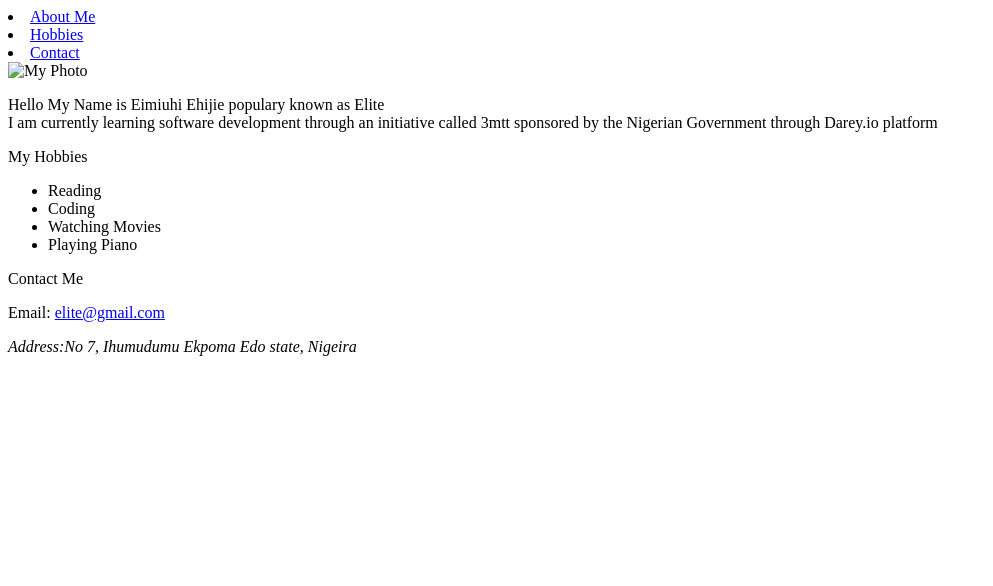
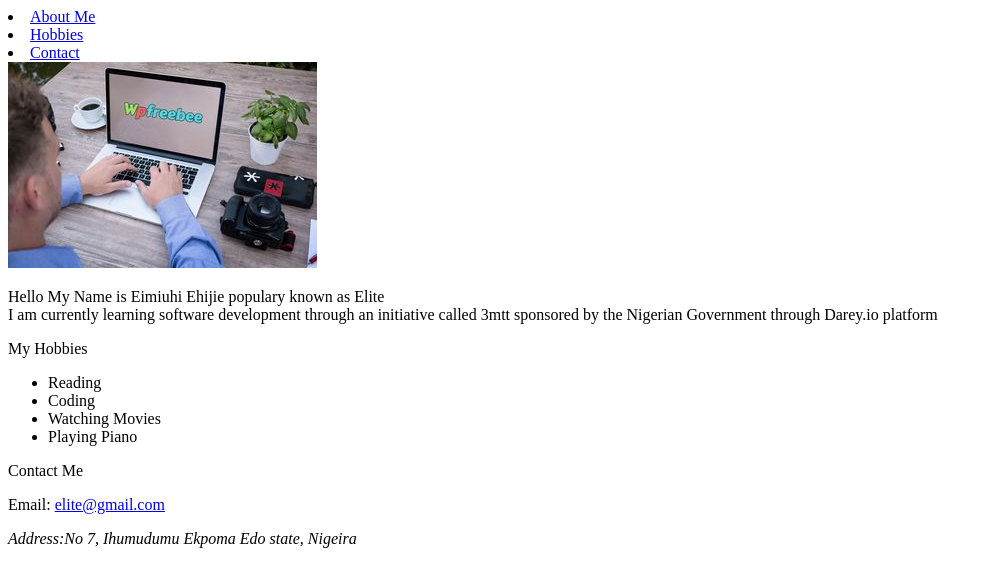
Before and after one commit to elitedigitals/3mtt-personal-profile, a plain HTML site: page index.html in a window 1280 px wide. Shown: the whole page, without its empty margins (0-993 px from the left). Drawn offline with Linux system fonts and the light colour scheme.

Commit message:
Updated index.html

```diff
--- a/index.html
+++ b/index.html
@@ -14,7 +14,7 @@
         </nav>
     </header>
     <section>
-        <img src="./img/elite.jpg" alt="My Photo">
+        <img src="./my-photo.jpg" alt="My Photo">
         <p>Hello My Name is Eimiuhi Ehijie populary known as Elite <br> I am currently learning software development through an initiative called 3mtt sponsored by the Nigerian Government through Darey.io platform </p>
         <p>My Hobbies</p>
         <ul>
```
